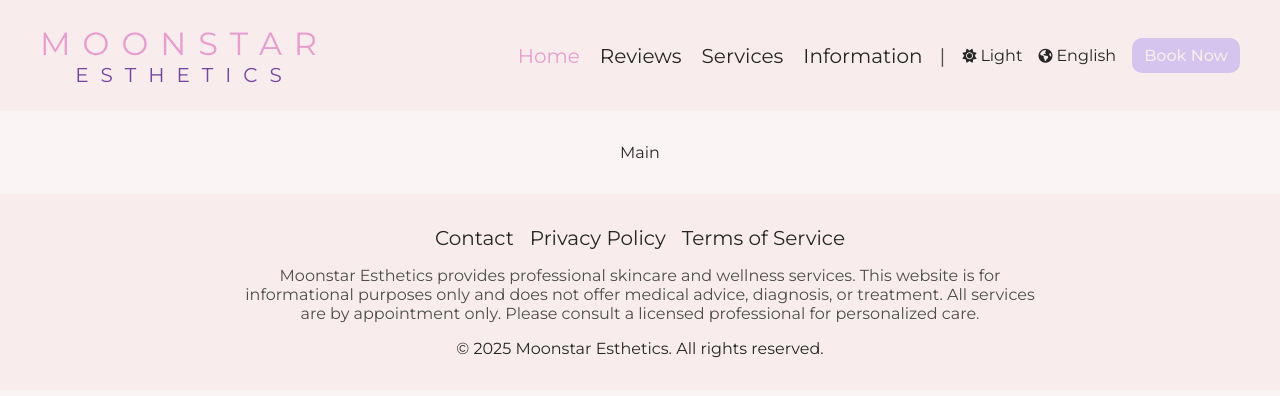
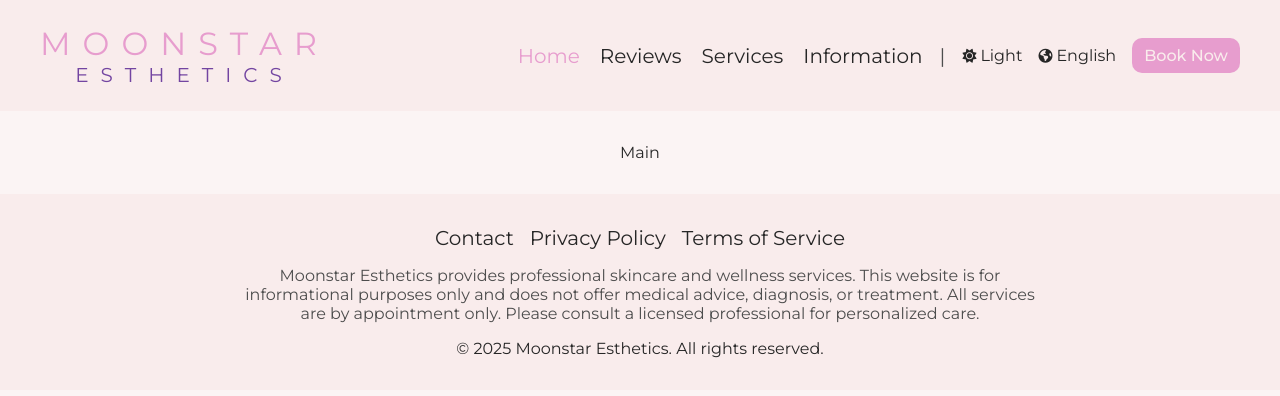
Before and after one commit to gilmerperez/moonstar-esthetics, a React (Vite) app: page / in a window 1280 px wide. Shown: the top 396 px of the page. Built offline with nearby package versions, Linux system fonts and the light colour scheme.

Commit message:
Changed book now colors

```diff
--- a/src/components/Header/Header.module.css
+++ b/src/components/Header/Header.module.css
@@ -100,7 +100,7 @@
   border-radius: 10px;
   padding: 0.5rem 0.75rem;
   transition: 0.3s ease-in;
-  background-color: var(--lavender);
+  background-color: var(--pink);
   color: var(--header-footer-bg-color);
 }
 
```
